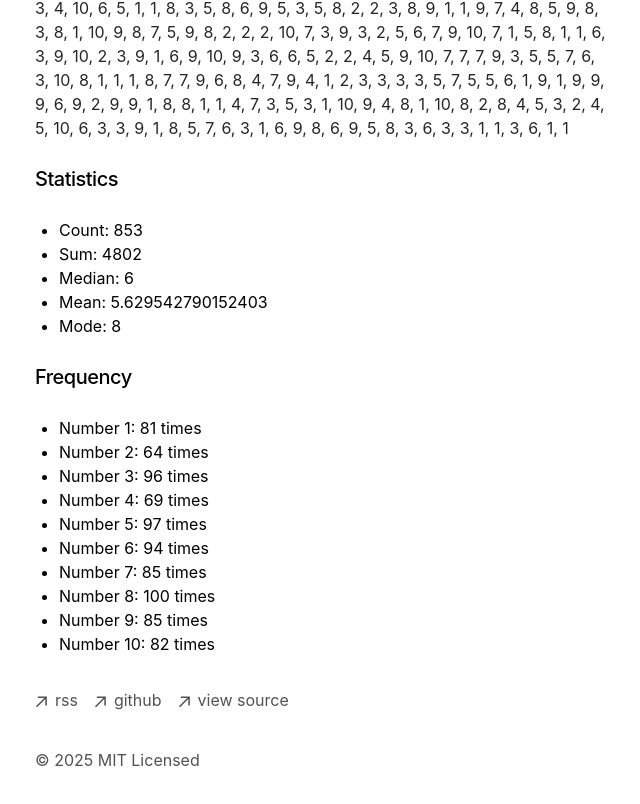
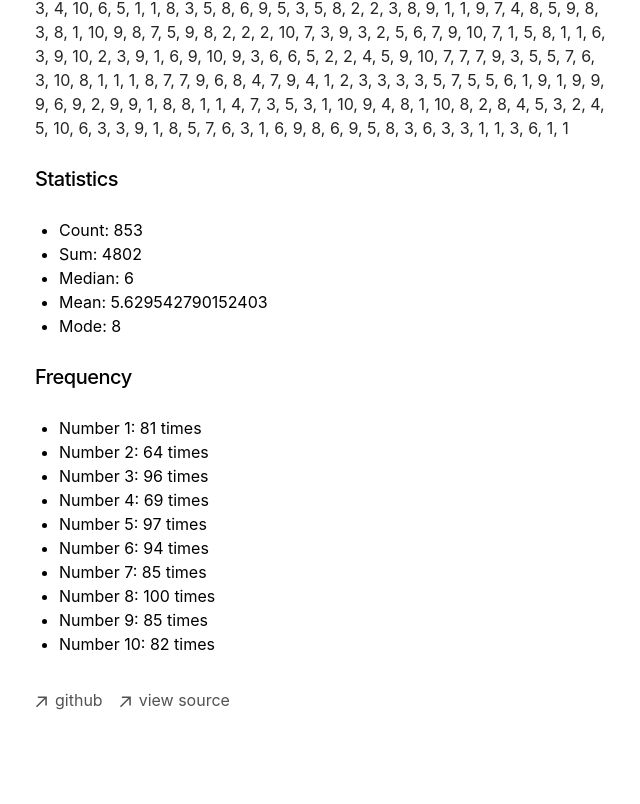
Before and after one commit to lhiguer1/todays-number-is, a Next.js app: page / in a window 1280 px wide. Shown: the part 890-1694 px from the top of the page, without its empty margins (317-957 px from the left). After the commit the page ends 1670 px from the top, so only its background shows below. Built offline with nearby package versions, Linux system fonts and the light colour scheme.

Commit message:
remove rss & licence.

```diff
--- a/app/components/footer.tsx
+++ b/app/components/footer.tsx
@@ -24,17 +24,6 @@
             className="flex items-center transition-all hover:text-neutral-800 dark:hover:text-neutral-100"
             rel="noopener noreferrer"
             target="_blank"
-            href="/rss"
-          >
-            <ArrowIcon />
-            <p className="ml-2 h-7">rss</p>
-          </a>
-        </li>
-        <li>
-          <a
-            className="flex items-center transition-all hover:text-neutral-800 dark:hover:text-neutral-100"
-            rel="noopener noreferrer"
-            target="_blank"
             href="https://github.com/vercel/next.js"
           >
             <ArrowIcon />
@@ -53,9 +42,6 @@
           </a>
         </li>
       </ul>
-      <p className="mt-8 text-neutral-600 dark:text-neutral-300">
-        © {new Date().getFullYear()} MIT Licensed
-      </p>
     </footer>
   )
 }
```
